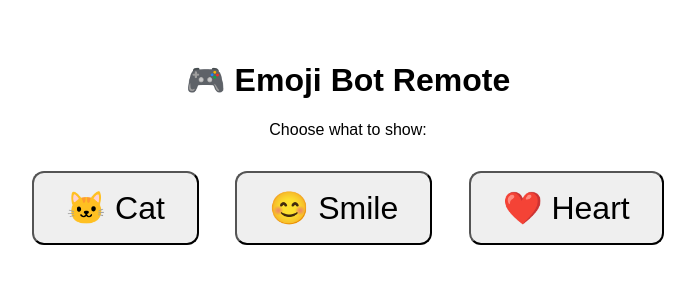
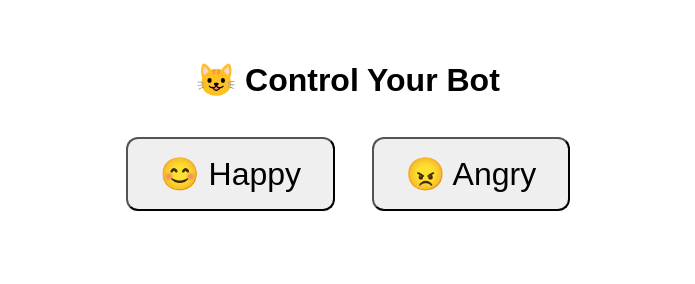
Before and after one commit to harieenterprise/website, a plain HTML site: page index.html in a window 1280 px wide. Shown: the whole page, without its empty margins (292-987 px from the left). Drawn offline with Linux system fonts and the light colour scheme.

Commit message:
Update index.html

```diff
--- a/index.html
+++ b/index.html
@@ -1,28 +1,25 @@
 <!DOCTYPE html>
 <html>
 <head>
-  <title>Emoji Bot Controller</title>
-  <meta name="viewport" content="width=device-width, initial-scale=1">
+  <title>CuteBot Controller</title>
   <style>
     body { font-family: sans-serif; text-align: center; padding: 2rem; }
     button { font-size: 2rem; margin: 1rem; padding: 1rem 2rem; border-radius: 12px; }
   </style>
 </head>
 <body>
-  <h1>🎮 Emoji Bot Remote</h1>
-  <p>Choose what to show:</p>
-
-  <button onclick="sendEmoji('cat')">🐱 Cat</button>
-  <button onclick="sendEmoji('smile')">😊 Smile</button>
-  <button onclick="sendEmoji('heart')">❤️ Heart</button>
+  <h1>😺 Control Your Bot</h1>
+  <button onclick="setMood('happy')">😊 Happy</button>
+  <button onclick="setMood('angry')">😠 Angry</button>
 
   <script>
-    const BOT_IP = "http://192.168.1.13"; // Change this to your ESP IP
+    const BOT_IP = "http://192.168.1.13"; // <-- change this to your ESP IP
 
-    function sendEmoji(emoji) {
-      fetch(`${BOT_IP}/show?emoji=${emoji}`)
-        .then(res => console.log("Sent:", emoji))
-        .catch(err => alert("Failed to connect to bot!"));
+    function setMood(mood) {
+      fetch(`${BOT_IP}/set?mood=${mood}`)
+        .then(res => res.text())
+        .then(text => console.log(text))
+        .catch(err => alert("Can't reach bot"));
     }
   </script>
 </body>
```
